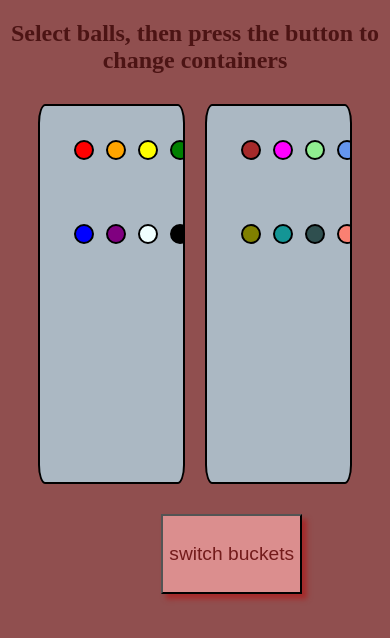
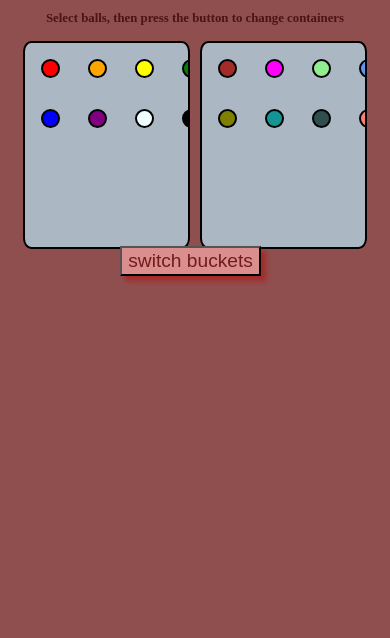
Before and after one commit to NickRoccodev11/bucket_of_balls, a React (Vite) app: page / in a window 390 px wide. Shown: the top 638 px of the page. Built offline with nearby package versions, Linux system fonts and the light colour scheme.

Commit message:
adapting for mobile sizes- unfinished

```diff
--- a/src/index.css
+++ b/src/index.css
@@ -63,6 +63,35 @@ body {
     padding-bottom: 0%;
   }
 
+}
+
+@media(max-width: 432px) {
+  .bucket {
+    height: 200px;
+    width: 300px;
+    margin: 5px;
+    padding: 2px;
+  }
+
+  .ball {
+    width: 15px;
+    height: 15px;
+    padding-bottom: 0px;
+  }
+
+  #app-container {
+    height: 200px;
+    margin:10px;
+  }
+
+  .switch-button {
+    margin-left: 30%;
+    height: 30px;
+  }
+
+  #heading {
+    font-size: .8rem;
+  }
 }
 
 
```
Also changed, not shown: 1 other file (tests, documents, lock files or other folders).
